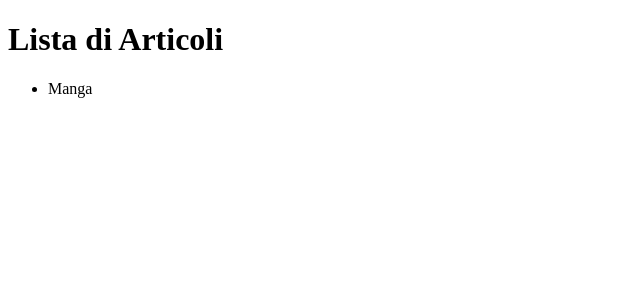
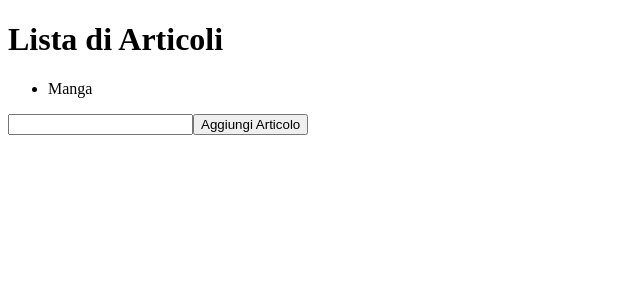
Before and after one commit to LindaTancini/react-form, a React (Vite) app: page / in a window 1280 px wide. Shown: the top 300 px of the page, without its empty margins (0-640 px from the left). Built offline with nearby package versions, Linux system fonts and the light colour scheme.

Commit message:
feat: added form

```diff
--- a/src/App.jsx
+++ b/src/App.jsx
@@ -2,8 +2,19 @@ import { useState } from "react";
 
 function App() {
   // LISTA DEGLI ARTICOLI
-  const [articles, setArticles] = useState("Manga");
+  const [articles, setArticles] = useState(["Manga"]);
+  // AGGIUNGO UN NUOVO ARTICOLO
+  const [newArticles, setNewArticles] = useState("");
   console.log(articles);
+
+  // AGGIUNGO PREVENT DEFAULT PER NON FAR RICARICARE LA PAGINA
+  const addNewArticles = (event) => {
+    event.preventDefault();
+    //CON PUSH AGGIUNGO I NUOVI ARTICOLI
+    articles.push(newArticles);
+    console.log(newArticles);
+  };
+
   return (
     <>
       <div>
@@ -11,6 +22,16 @@ function App() {
         <ul>
           <li>{articles}</li>
         </ul>
+        {/*CONTROLLO L'EVENTO DI INVIO DEL FORM*/}
+        <form onSubmit={addNewArticles}>
+          <input
+            type="text"
+            value={newArticles}
+            //PRENDIAMO IL VALORE E LO INSERIAMO
+            onChange={(event) => setNewArticles(event.target.value)}
+          />
+          <button>Aggiungi Articolo</button>
+        </form>
       </div>
     </>
   );
```
